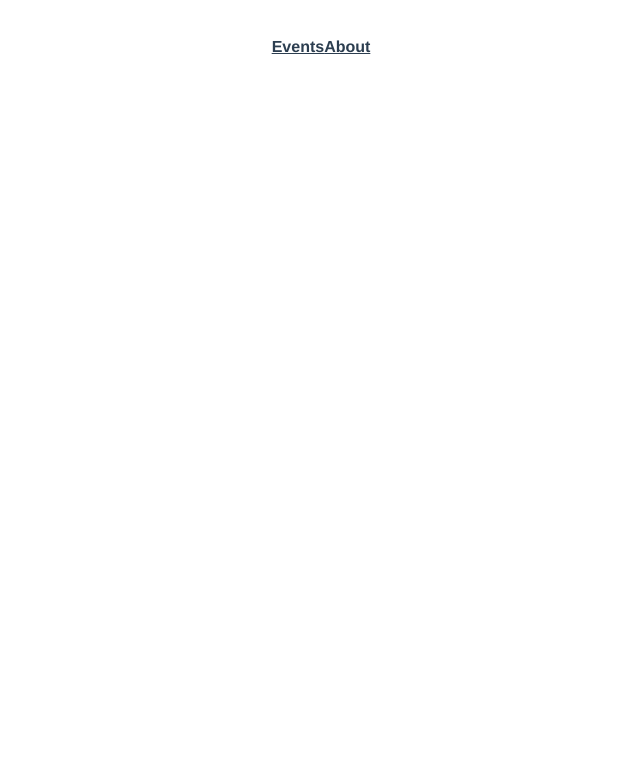
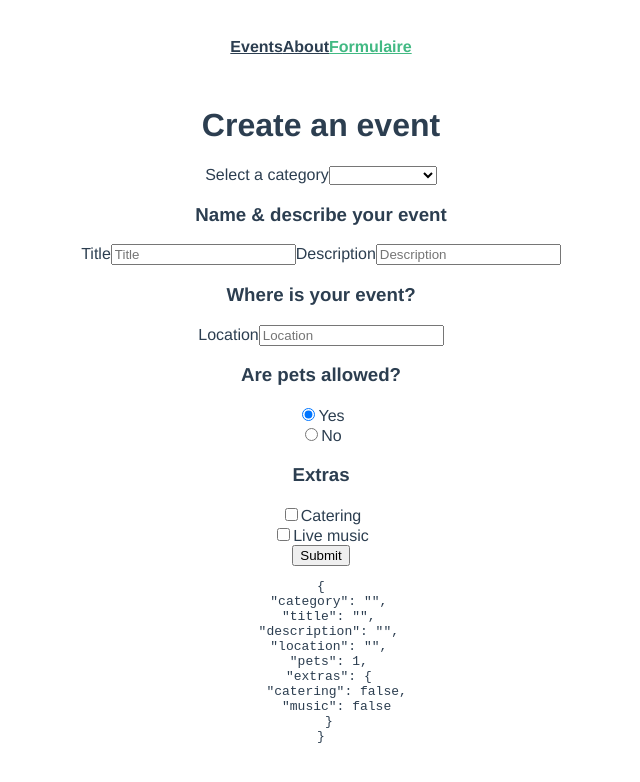
Before and after one commit to mnadea001/tuto-vuejs3, a Vue app: page /form in a window 1280 px wide. Before the commit this address had no page. Shown: the top 782 px of the page, without its empty margins (319-959 px from the left). Built offline with nearby package versions, Linux system fonts and the light colour scheme.

Commit message:
form WIP

```diff
--- a/src/App.vue
+++ b/src/App.vue
@@ -2,6 +2,7 @@
   <nav>
     <router-link :to="{ name: 'EventList' }">Events</router-link>
     <router-link :to="{ name: 'AboutView' }">About</router-link>
+    <router-link :to="{ name: 'SimpleForm' }">Formulaire</router-link>
   </nav>
   <router-view />
 </template>
--- /dev/null
+++ b/src/components/BaseInput.vue
@@ -0,0 +1,26 @@
+<template>
+  <label v-if="label">{{ label }}</label>
+  <input
+    v-bind="$attrs"
+    :placeholder="label"
+    class="field"
+    :value="modelValue"
+    @input="$emit('update:modelValue', $event.target.value)"
+  />
+</template>
+
+<script>
+export default {
+  name: "BaseInput",
+  props: {
+    label: {
+      type: String,
+      default: "",
+    },
+    modelValue: {
+      type: [String, Number],
+      default: "",
+    },
+  },
+};
+</script>
--- /dev/null
+++ b/src/components/BaseSelect.vue
@@ -0,0 +1,41 @@
+<template>
+  <label v-if="label">{{ label }}</label>
+  <select
+    :value="modelValue"
+    class="field"
+    v-bind="{
+      ...$attrs,
+      onChange: ($event) => {
+        $emit('update:modelValue', $event.target.value);
+      },
+    }"
+  >
+    <option
+      v-for="option in options"
+      :value="option"
+      :key="option"
+      :selected="option === modelValue"
+    >
+      {{ option }}
+    </option>
+  </select>
+</template>
+<script>
+export default {
+  name: "BaseSelect",
+  props: {
+    label: {
+      type: String,
+      default: "",
+    },
+    modelValue: {
+      type: [String, Number],
+      default: "",
+    },
+    options: {
+      type: Array,
+      required: true,
+    },
+  },
+};
+</script>
--- a/src/router/index.js
+++ b/src/router/index.js
@@ -2,6 +2,7 @@ import { createRouter, createWebHistory } from "vue-router";
 import EventList from "../views/EventList.vue";
 import EventDetails from "../views/EventDetails.vue";
 import AboutView from "../views/AboutView.vue";
+import SimpleForm from "../views/SimpleForm.vue";
 
 const routes = [
   {
@@ -20,6 +21,11 @@ const routes = [
     name: "AboutView",
     component: AboutView,
   },
+  {
+    path: "/form",
+    name: "SimpleForm",
+    component: SimpleForm,
+  },
 ];
 
 const router = createRouter({
--- /dev/null
+++ b/src/views/SimpleForm.vue
@@ -0,0 +1,81 @@
+<template>
+  <div>
+    <h1>Create an event</h1>
+    <form>
+      <BaseSelect
+        :options="categories"
+        v-model="event.category"
+        label="Select a category"
+      />
+      <h3>Name & describe your event</h3>
+      <BaseInput v-model="event.title" label="Title" type="text" />
+      <BaseInput v-model="event.description" label="Description" type="text" />
+
+      <h3>Where is your event?</h3>
+
+      <BaseInput v-model="event.location" label="Location" type="text" />
+
+      <h3>Are pets allowed?</h3>
+      <div>
+        <input type="radio" v-model="event.pets" :value="1" name="pets" />
+        <label>Yes</label>
+      </div>
+
+      <div>
+        <input type="radio" v-model="event.pets" :value="0" name="pets" />
+        <label>No</label>
+      </div>
+
+      <h3>Extras</h3>
+      <div>
+        <input type="checkbox" v-model="event.extras.catering" class="field" />
+        <label>Catering</label>
+      </div>
+
+      <div>
+        <input type="checkbox" v-model="event.extras.music" class="field" />
+        <label>Live music</label>
+      </div>
+
+      <button type="submit">Submit</button>
+    </form>
+
+    <pre>{{ event }}</pre>
+  </div>
+</template>
+
+<script>
+import BaseInput from "@/components/BaseInput.vue";
+import BaseSelect from "@/components/BaseSelect.vue";
+export default {
+  name: "SimpleForm",
+  components: {
+    BaseInput,
+    BaseSelect,
+  },
+  data() {
+    return {
+      categories: [
+        "sustainability",
+        "nature",
+        "animal welfare",
+        "housing",
+        "education",
+        "food",
+        "community",
+      ],
+      event: {
+        category: "",
+        title: "",
+        description: "",
+        location: "",
+        pets: 1,
+        extras: {
+          catering: false,
+          music: false,
+        },
+      },
+    };
+  },
+};
+</script>
```
